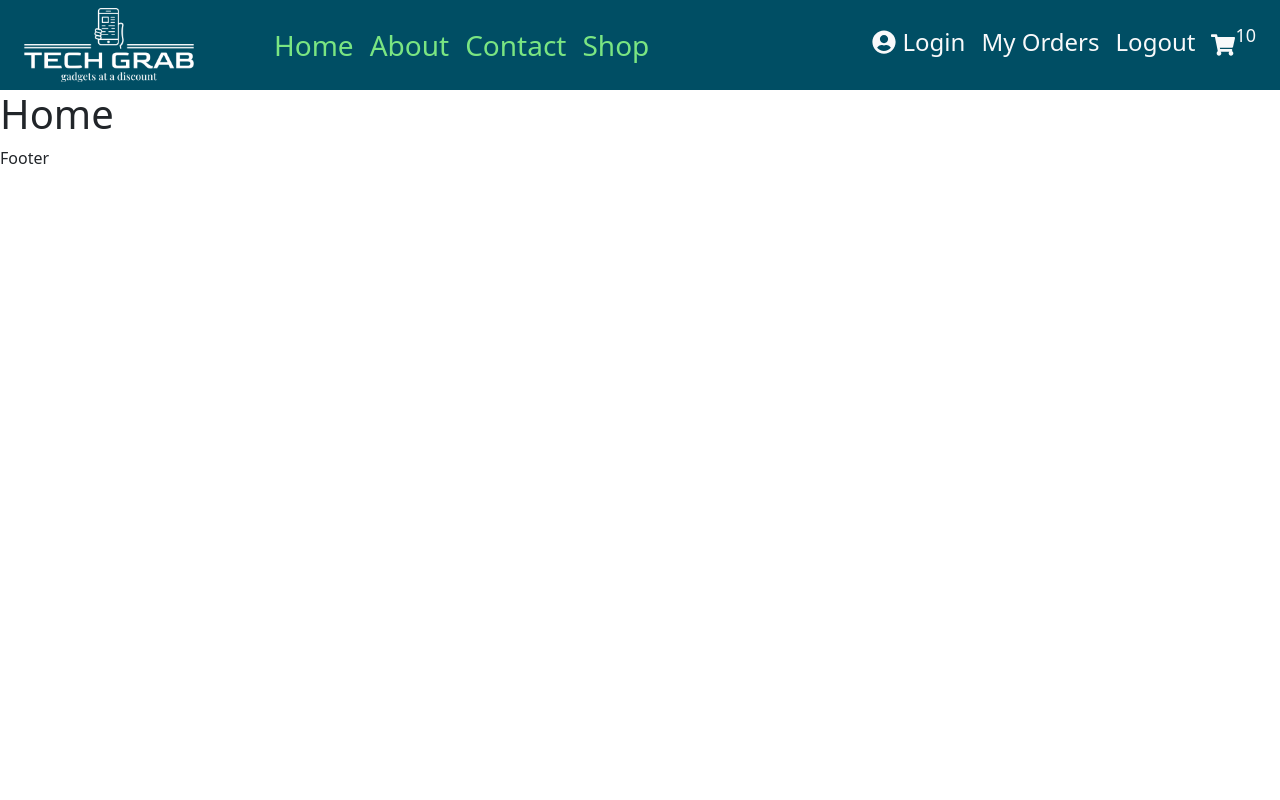
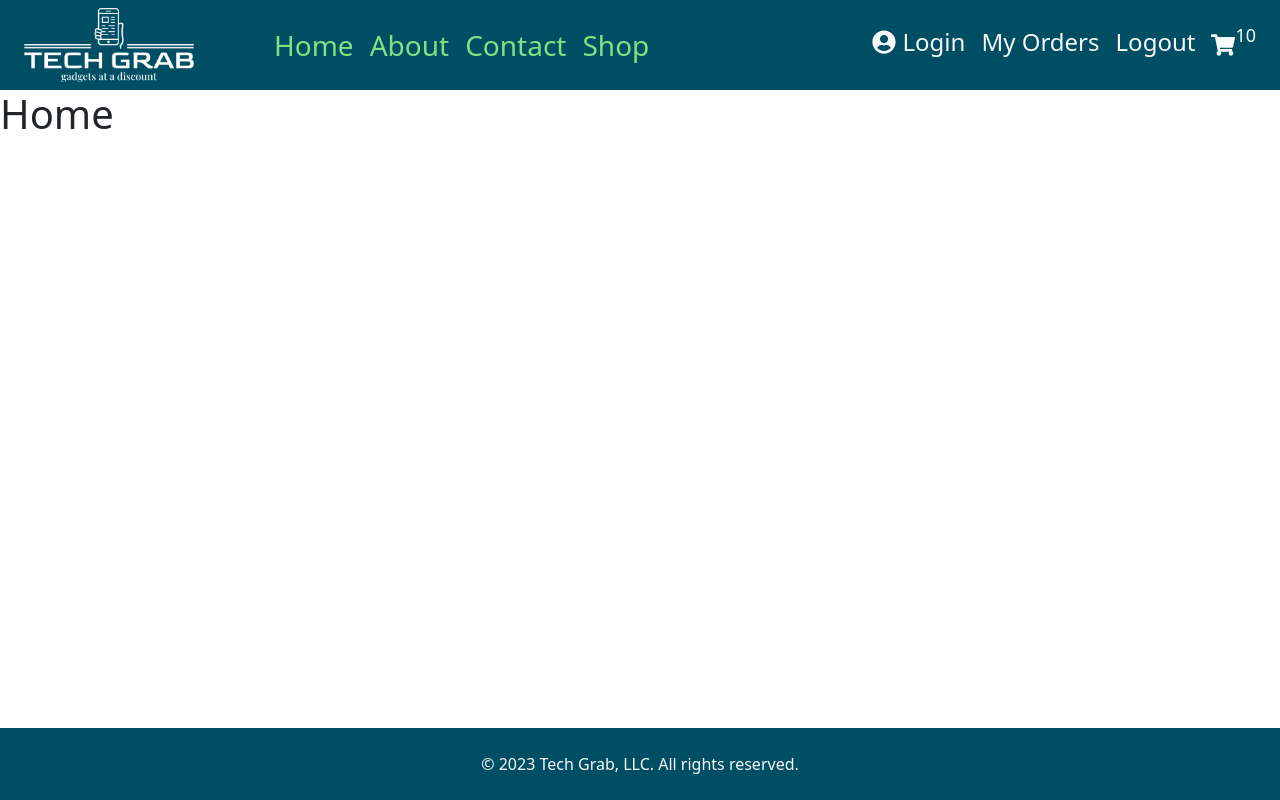
Before and after one commit to kaecodes/techgrab-react-bootstrap-fb, a React (Vite) app: page / in a window 1280 px wide. Built offline with nearby package versions, Linux system fonts and the light colour scheme.

Commit message:
Add footer

```diff
--- a/src/components/footer/Footer.jsx
+++ b/src/components/footer/Footer.jsx
@@ -1,7 +1,14 @@
 import React from "react";
 
 const Footer = () => {
-  return <div>Footer</div>;
+  const date = new Date();
+  const year = date.getFullYear();
+
+  return (
+    <footer className="bg-primary text-center p-4 text-light fixed-bottom">
+      &copy; {year} Tech Grab, LLC. All rights reserved.
+    </footer>
+  );
 };
 
 export default Footer;
```
